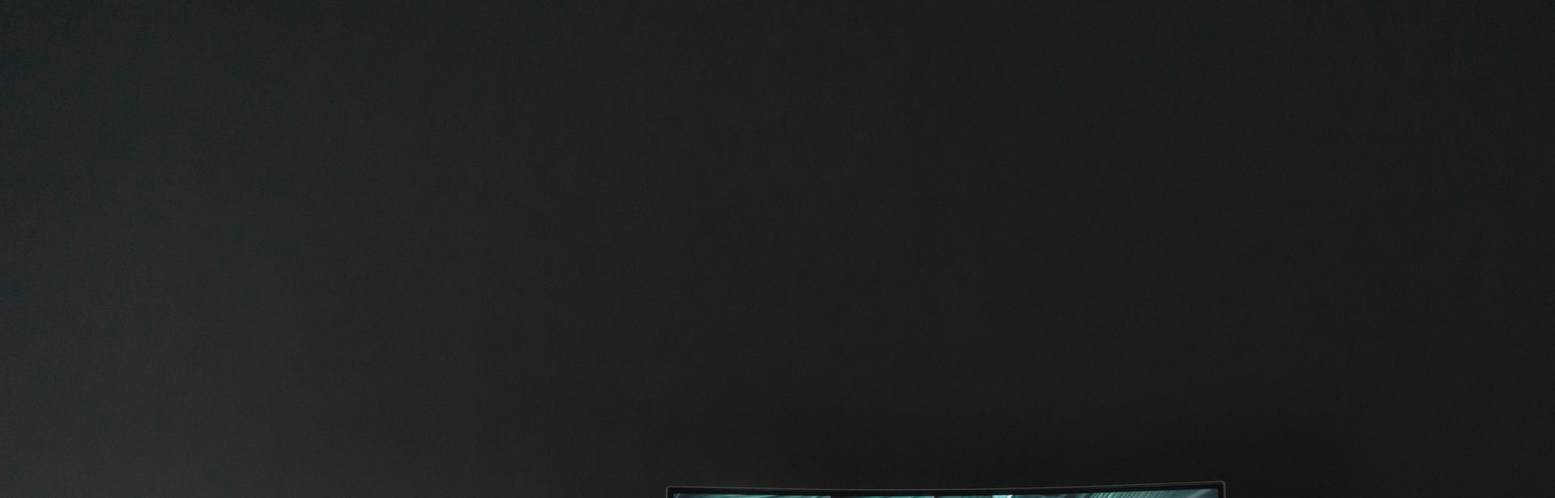
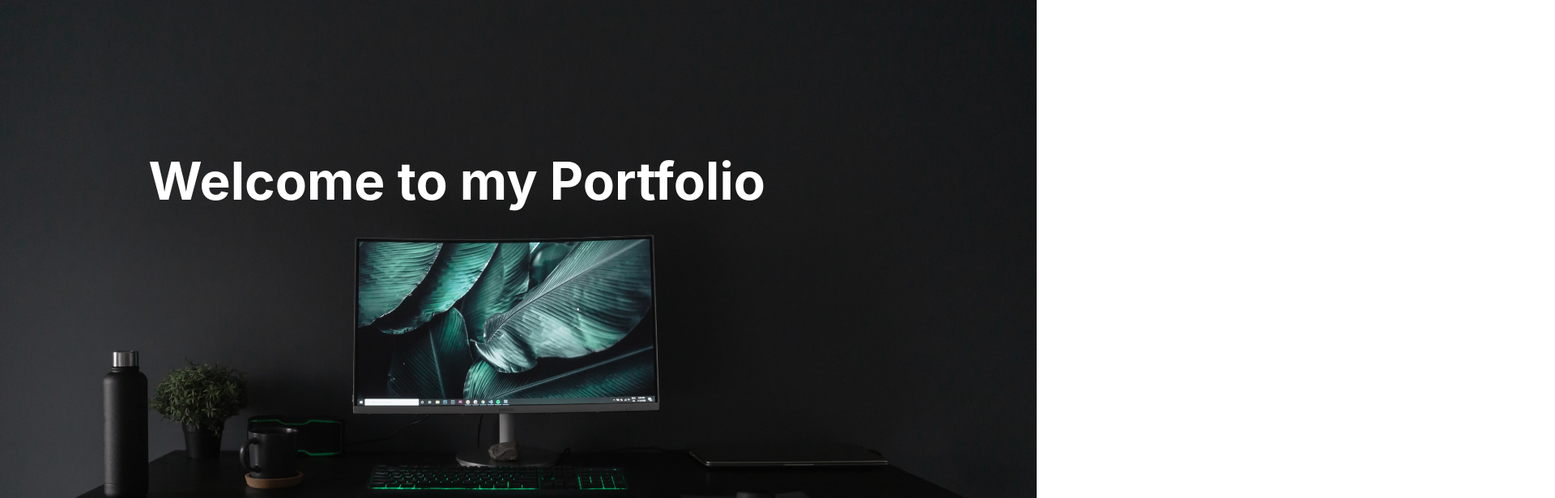
Before and after one commit to Emilyleonella/EmilyPortfolio, a React (Create React App) app: page / in a window 1280 px wide. Shown: the top 616 px of the page at 81% size, 1920 px wide, since content can reach past the window. Built offline with nearby package versions, Linux system fonts and the light colour scheme.

Commit message:
added styling to hero image and hero title

```diff
--- a/src/App.css
+++ b/src/App.css
@@ -5,4 +5,26 @@
   font-family: "Montserrat", sans-serif;
 }
 
+.hero {
+  position: relative;
+  width: 100%;
+  height: 100vh;
+}
+
+.hero-img {
+  width: 100%;
+  height: 100%;
+  object-fit: cover;
+  position: absolute;
+}
+
+.hero-title {
+  position: absolute;
+  bottom: 60%;
+  right: 25%;
+  color: white;
+  font-size: 4rem;
+  padding: 15px;
+}
+
 /*# sourceMappingURL=App.css.map */
--- a/src/partials/_landingpageNav.scss
+++ b/src/partials/_landingpageNav.scss
@@ -4,3 +4,24 @@
   padding: 0;
   font-family: 'Montserrat', sans-serif;
 }
+.hero{
+  position: relative;
+  width: 100%;
+  height: 100vh;
+}
+
+.hero-img{
+  width: 100%;
+  height: 100%;
+  object-fit: cover;
+  position: absolute;
+}
+
+.hero-title{
+  position:absolute;
+  bottom: 60%;
+  right: 25%;
+  color:white;
+  font-size: 4rem;
+  padding: 15px;
+}
```
Also changed, not shown: 1 other file (tests, documents, lock files or other folders).
